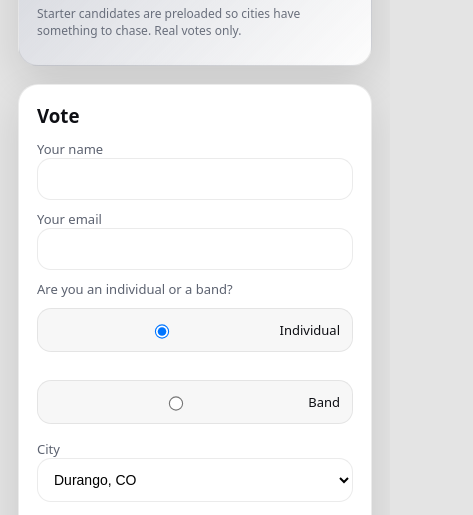
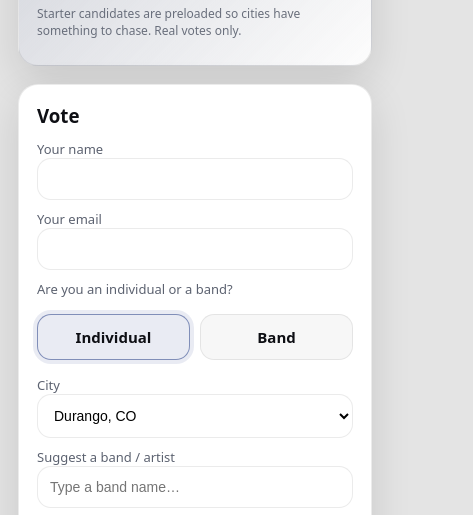
Before and after one commit to claybrown530-blip/prettyjane-support-contest, a website: page index.html in a window 390 px wide. Shown: the part 325-840 px from the top of the page, 473 px wide, since content can reach past the window. Drawn offline with nearby package versions, Linux system fonts and the light colour scheme; no server answers.

Commit message:
Fix mobile voterType toggle (no nested labels)

```diff
--- a/index.html
+++ b/index.html
@@ -44,12 +44,19 @@
             <input name="voterEmail" type="email" required />
           </label>
 
-          <label>Are you an individual or a band?
-            <div class="row">
-              <label class="radio"><input type="radio" name="voterType" value="individual" checked /> Individual</label>
-              <label class="radio"><input type="radio" name="voterType" value="band" /> Band</label>
+          <div class="field">
+            <div class="fieldLabel">Are you an individual or a band?</div>
+            <div class="toggleRow">
+              <label class="toggle">
+                <input type="radio" name="voterType" value="individual" checked />
+                <span>Individual</span>
+              </label>
+              <label class="toggle">
+                <input type="radio" name="voterType" value="band" />
+                <span>Band</span>
+              </label>
             </div>
-          </label>
+          </div>
 
           <label id="bandEmailWrap" class="hidden">Band contact email (if you picked “Band”)
             <input name="bandContactEmail" type="email" placeholder="band@email.com" />
--- a/styles.css
+++ b/styles.css
@@ -70,3 +70,57 @@ input:focus,select:focus{border-color:rgba(43,66,137,.55);box-shadow:0 0 0 4px r
   font-size:13px;
   color: var(--muted);
 }
+
+/* --- Cleaner Individual/Band toggle (mobile-safe) --- */
+.field{margin-top:10px}
+.fieldLabel{
+  font-size:13px;
+  color: var(--muted);
+  margin:10px 0 6px;
+}
+
+.toggleRow{
+  display:grid;
+  grid-template-columns: 1fr 1fr;
+  gap:12px;
+}
+
+.toggle{
+  display:flex;
+  align-items:center;
+  justify-content:center;
+  gap:10px;
+  padding:12px 10px;
+  border-radius:14px;
+  border:1px solid var(--line);
+  background: rgba(0,0,0,.03);
+  cursor:pointer;
+  user-select:none;
+  min-height:44px;
+}
+
+/* hide default radio and make the whole button clickable */
+.toggle input{
+  position:absolute;
+  opacity:0;
+  pointer-events:none;
+}
+
+.toggle span{
+  font-size:15px;
+  color: var(--ink);
+  font-weight:700;
+}
+
+/* selected state */
+.toggle:has(input:checked){
+  border-color: rgba(43,66,137,.55);
+  background: rgba(43,66,137,.10);
+  box-shadow: 0 0 0 4px rgba(43,66,137,.10);
+}
+
+/* Mobile spacing */
+@media (max-width: 520px){
+  .toggleRow{gap:10px}
+  .toggle{padding:12px 10px}
+}
```
